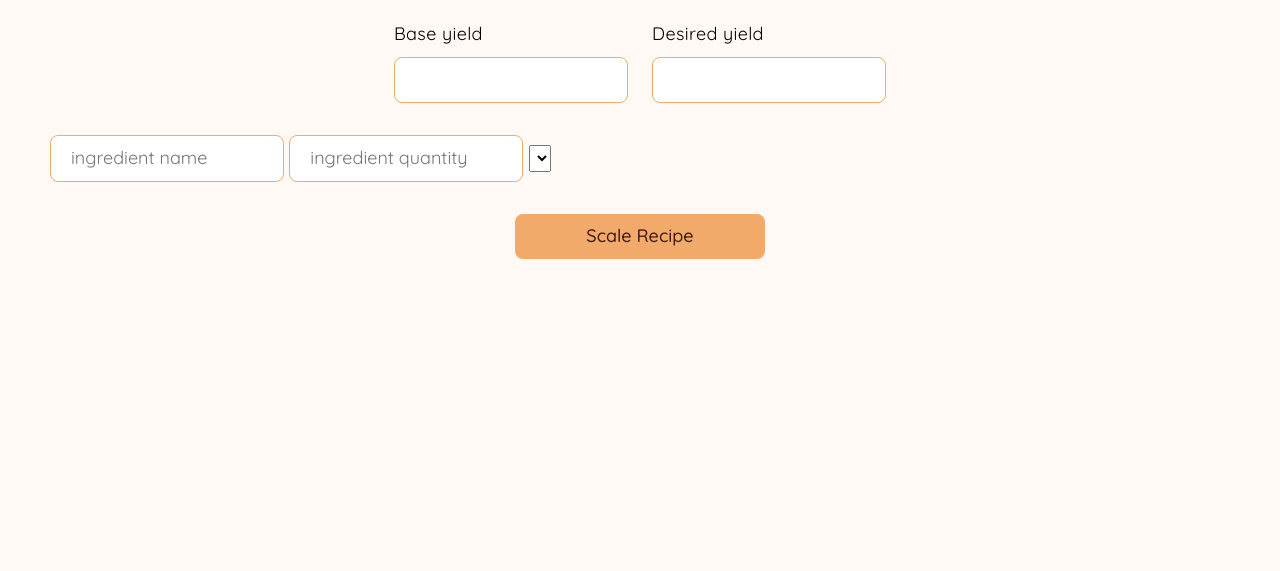
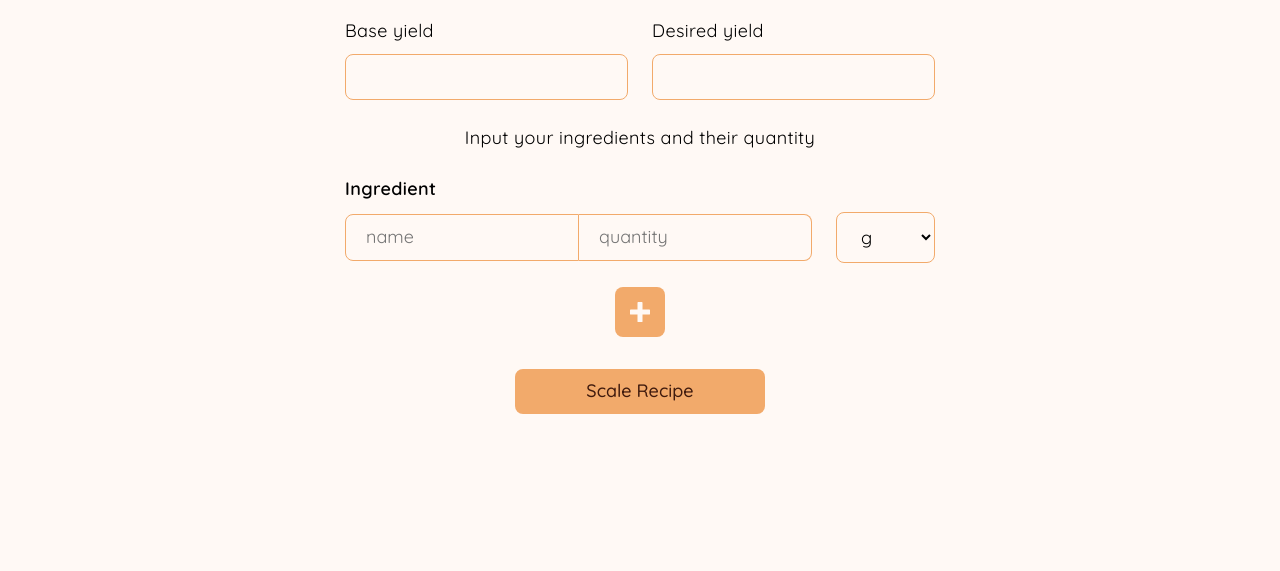
Before and after one commit to AlisaPagan/recipe-adjuster, a plain HTML site: page scale-rcp.html in a window 1280 px wide. Shown: the part 229-800 px from the top of the page. Drawn offline with nearby package versions, Linux system fonts and the light colour scheme.

Commit message:
complete screen 3 markup&styles

```diff
--- a/css/global.css
+++ b/css/global.css
@@ -59,7 +59,6 @@ img {
   display: flex;
   flex-direction: column;
   gap: 24px;
-  width: 100%;
   justify-content: center;
 }
 
@@ -91,8 +90,6 @@ button {
 .header {
   display: flex;
   flex-direction: column;
-  justify-content: center;
-  align-items: center;
   padding-top: 10px;
   padding-bottom: 10px;
   background-color: var(--accent-dark);
@@ -105,6 +102,17 @@ button {
   font-weight: 600;
   text-align: center;
   color: var(--bg-cream);
+}
+
+.icon {
+  fill: var(--bg-cream);
+  transition: fill 400ms ease-in-out;
+  width: 24px;
+  height: 24px;
+}
+
+.icon:hover {
+  fill: var(--accent-light);
 }
 
 @media screen and (min-width: 768px) {
--- a/css/scale-rcp.css
+++ b/css/scale-rcp.css
@@ -2,14 +2,23 @@
   display: flex;
   flex-direction: row;
   justify-content: space-between;
+  align-items: center;
+  max-width: 100%;
 }
+
 .app-name {
-  font-size: 24px;
+  font-size: 22px;
 }
 .yield {
   display: flex;
   flex-direction: column;
   gap: 24px;
+}
+.form {
+  display: flex;
+  flex-direction: column;
+  gap: 24px;
+  width: 100%;
 }
 .input-wrapper {
   display: flex;
@@ -23,21 +32,12 @@
   background-color: transparent;
   border: none;
 }
-.home-icon {
-  fill: var(--bg-cream);
-  transition: fill 400ms ease-in-out;
-  width: 24px;
-  height: 24px;
-}
-
-.home-icon:hover {
-  fill: var(--accent-light);
-}
 
 .form-input {
   padding: 12px 20px;
   border-radius: 8px;
   border: 1px var(--accent-light) solid;
+  background-color: var(--bg-cream);
 }
 .form-input:focus {
   outline: none;
@@ -46,25 +46,113 @@
   font-weight: 500;
 }
 
+.ingredient-group {
+  display: flex;
+  flex-direction: column;
+  width: 100%;
+  gap: 10px;
+}
+
+.ingredient-input-wrapper {
+  display: flex;
+  gap: 0;
+  width: 100%;
+  align-items: center;
+}
+
+.ingr-name {
+  border-radius: 8px 0 0 8px;
+  width: 100%;
+}
+
+.ingr-qty {
+  border-left: none;
+  border-radius: 0 8px 8px 0;
+  width: 100%;
+}
+
+.select {
+  margin: 0 0 0 24px;
+}
+
+.ingr-label {
+  font-weight: 600;
+  display: block;
+  text-align: start;
+}
+
+.add-new-btn {
+  display: flex;
+  justify-content: center;
+  align-items: center;
+  width: 50px;
+  height: 50px;
+  padding: 15px;
+  align-self: center;
+}
+
+.add-new-btn .icon:hover {
+  fill: var(--bg-cream);
+}
 @media screen and (min-width: 0) and (max-width: 320px) {
   .app-name {
     font-size: 18px;
   }
 
-  .home-icon {
+  .icon {
     width: 18px;
     height: 18px;
   }
+
+  .ingredients {
+    flex-direction: column;
+  }
+  .ingredient-group {
+    display: flex;
+    flex-direction: column;
+    width: 100%;
+    gap: 10px;
+  }
+  .ingredient-input-wrapper {
+    flex-direction: column;
+    gap: 14px;
+    align-items: unset;
+  }
+
+  .form-input {
+    width: 100%;
+  }
+  .ingr-name {
+    border-radius: 8px;
+    width: 100%;
+  }
+
+  .ingr-qty {
+    border-left: 1px solid var(--accent-light);
+    border-radius: 8px;
+    width: 100%;
+  }
+
+  .select {
+    margin-left: 0;
+    width: 100%;
+  }
+
+  .add-new-btn {
+    width: 100%;
+  }
 }
-
 @media screen and (min-width: 768px) {
   .yield {
     flex-direction: row;
-    justify-content: center;
   }
 
   .result-btn {
     width: 250px;
     align-self: center;
   }
+
+  .input-wrapper {
+    width: 100%;
+  }
 }
--- a/css/styles.css
+++ b/css/styles.css
@@ -19,6 +19,7 @@
   font-size: 18px;
   font-weight: 600;
   height: 150px;
+  text-align: center;
 }
 
 @media screen and (min-width: 768px) {
--- a/scale-rcp.html
+++ b/scale-rcp.html
@@ -21,7 +21,7 @@
   <body>
     <header id="header" class="header container">
       <a class="home-btn" href="./index.html">
-        <svg class="home-icon">
+        <svg class="icon">
           <use href="./images/icons.svg#icon-home"></use>
         </svg>
       </a>
@@ -34,7 +34,8 @@
         <div class="section-wrapper container">
           <h2 class="heading">Recipe Scaler</h2>
 
-          <form name="yield-input" class="yield">
+          <form name="yield-ingredients" class="form">
+            <div class="yield">
               <div class="input-wrapper">
                 <label for="base" class="input-label">Base yield</label>
                 <input class="form-input" name="base" id="base" type="number" />
@@ -49,28 +50,46 @@
                   type="number"
                 />
               </div>
-          </form>
+            </div>
 
-          <form class="ingredients" name="ingredients">
-            <label for="ingredient-name" class="input-label"></label>
-            <input
-              class="form-input"
+            <p class="descr">Input your ingredients and their quantity</p>
+
+            <div class="ingredient-group">
+              <p class="ingr-label">Ingredient</p>
+              <div class="ingredient-input-wrapper">
+                <label
+                  ><input
+                    class="form-input ingr-name"
                     name="ingredient-name"
-              id="ingredient-name"
                     type="text"
-              placeholder="ingredient name"
-            />
-            <label for="ingredient-qty" class="input-label"></label>
-            <input
-              class="form-input"
+                    placeholder="name"
+                /></label>
+
+                <label
+                  ><input
+                    class="form-input ingr-qty"
                     name="ingredient-qty"
-              id="ingredient-qty"
                     type="number"
-              placeholder="ingredient quantity"
-            />
-            <select name="" id="" class="input-label">
-              sfsd
+                    placeholder="quantity"
+                /></label>
+
+                <select name="measures" class="form-input select">
+                  <option value="g">g</option>
+                  <option value="ml">ml</option>
+                  <option value="oz">oz</option>
+                  <option value="fl-oz">fl oz</option>
+                  <option value="tsp">tsp</option>
+                  <option value="tbsp">tbsp</option>
+                  <option value="cup">cup</option>
+                  <option value="pcs">pcs</option>
                 </select>
+              </div>
+            </div>
+            <button type="button" class="button add-new-btn">
+              <svg class="icon">
+                <use href="./images/icons.svg#icon-plus"></use>
+              </svg>
+            </button>
           </form>
 
           <button type="submit" class="result-btn button">Scale Recipe</button>
```
Lines whose indentation alone changed are shown as unchanged.
